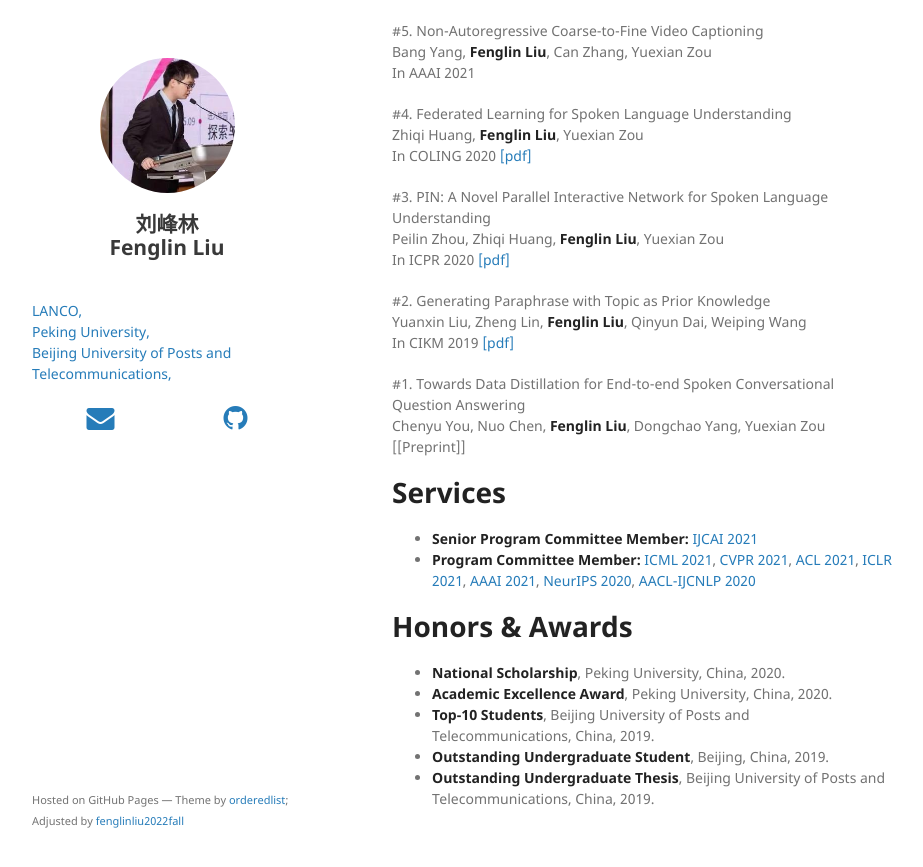
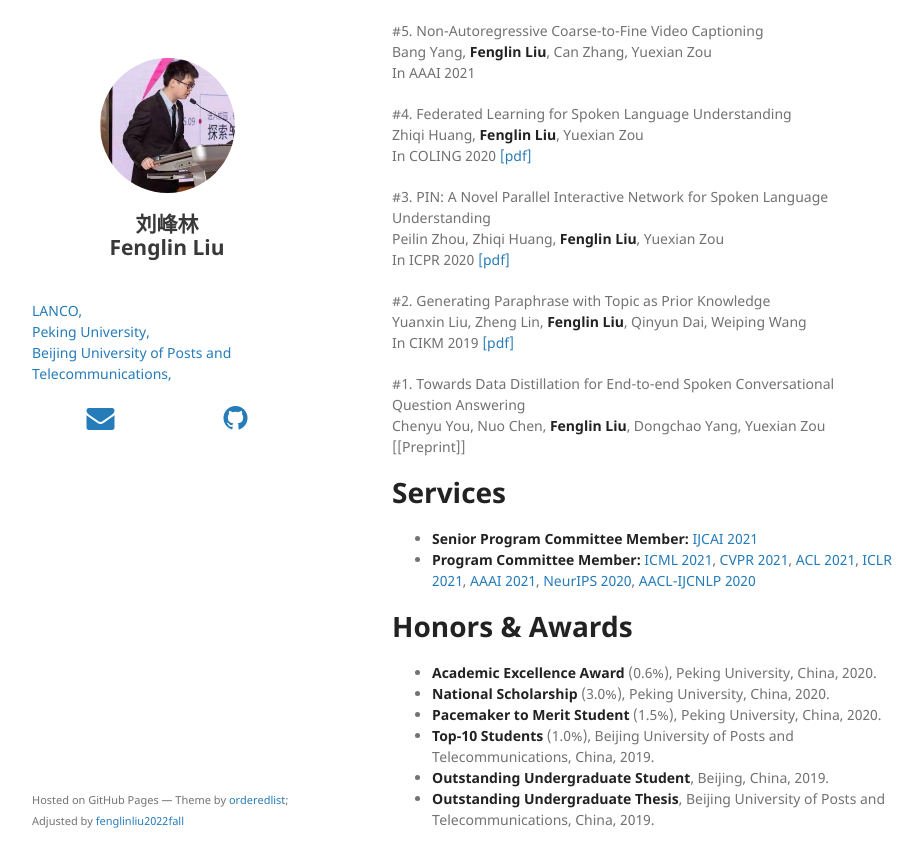
Before and after one commit to fenglinliu2022fall/fenglinliu2022fall.github.io, a Jekyll site: the page built from index.md, in a window 1280 px wide and 900 px high, scrolled down 2751 px. Shown: the top 867 px of the window, without its empty margins (178-1101 px from the left). Built offline with Jekyll 4.4.1, drawn with Linux system fonts in a browser that asks for light colours; nearby versions of some CDN libraries; our own code applies the rules of GitHub Pages for plain Markdown files.

Commit message:
Update index.md

```diff
--- a/index.md
+++ b/index.md
@@ -129,8 +129,9 @@ Fenglin Liu is a graduate student at Peking University. His research interests i
 * **Program Committee Member:** [ICML 2021](https://icml.cc/Conferences/2021), [CVPR 2021](http://cvpr2021.thecvf.com/), [ACL 2021](https://2021.aclweb.org/), [ICLR 2021](https://iclr.cc/Conferences/2021/), [AAAI 2021](https://aaai.org/Conferences/AAAI-21/), [NeurIPS 2020](https://nips.cc/Conferences/2020), [AACL-IJCNLP 2020](http://aacl2020.org)
 
 # Honors & Awards
-* **National Scholarship**, Peking University, China, 2020.
-* **Academic Excellence Award**, Peking University, China, 2020.
-* **Top-10 Students**, Beijing University of Posts and Telecommunications, China, 2019.
+* **Academic Excellence Award** (0.6%), Peking University, China, 2020.
+* **National Scholarship** (3.0%), Peking University, China, 2020.
+* **Pacemaker to Merit Student** (1.5%), Peking University, China, 2020.
+* **Top-10 Students** (1.0%), Beijing University of Posts and Telecommunications, China, 2019.
 * **Outstanding Undergraduate Student**, Beijing, China, 2019.
 * **Outstanding Undergraduate Thesis**, Beijing University of Posts and Telecommunications, China, 2019.
```
